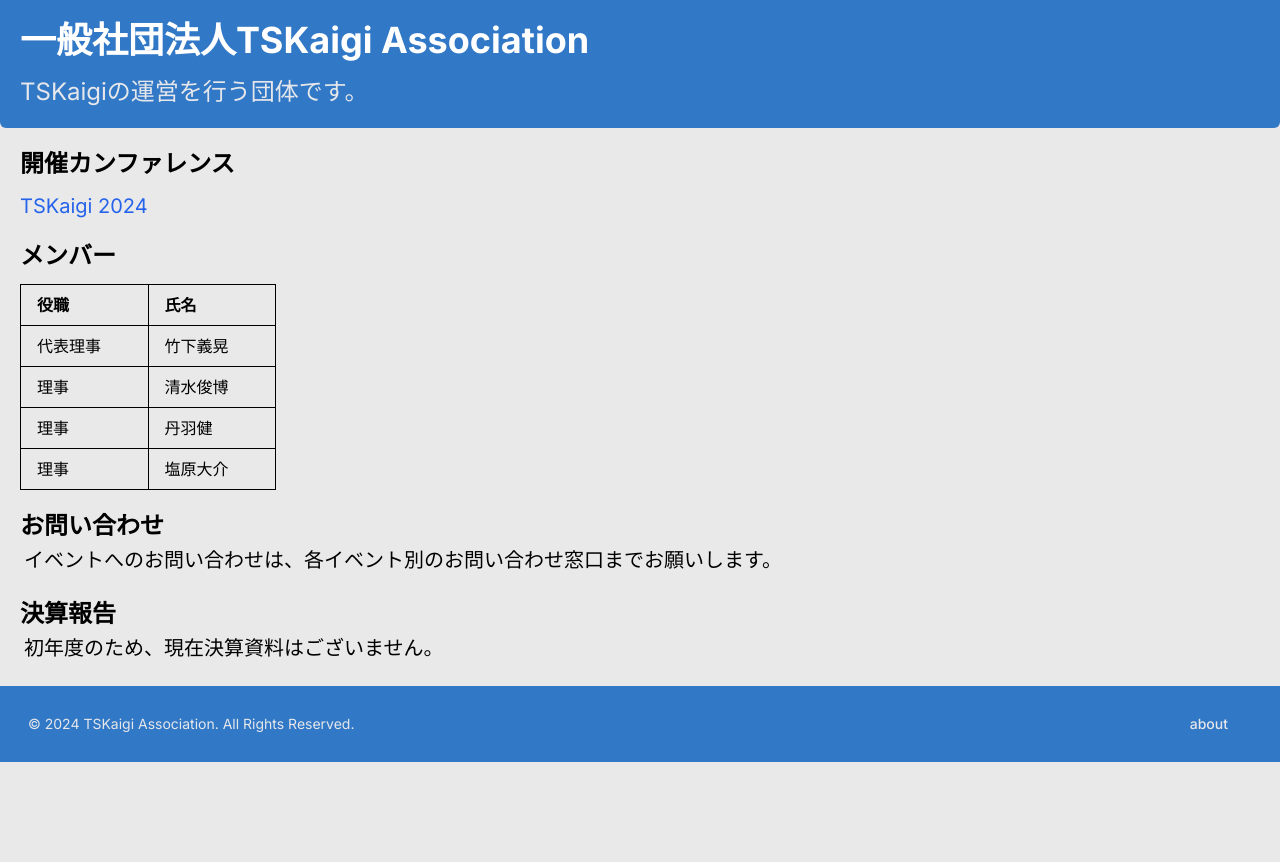
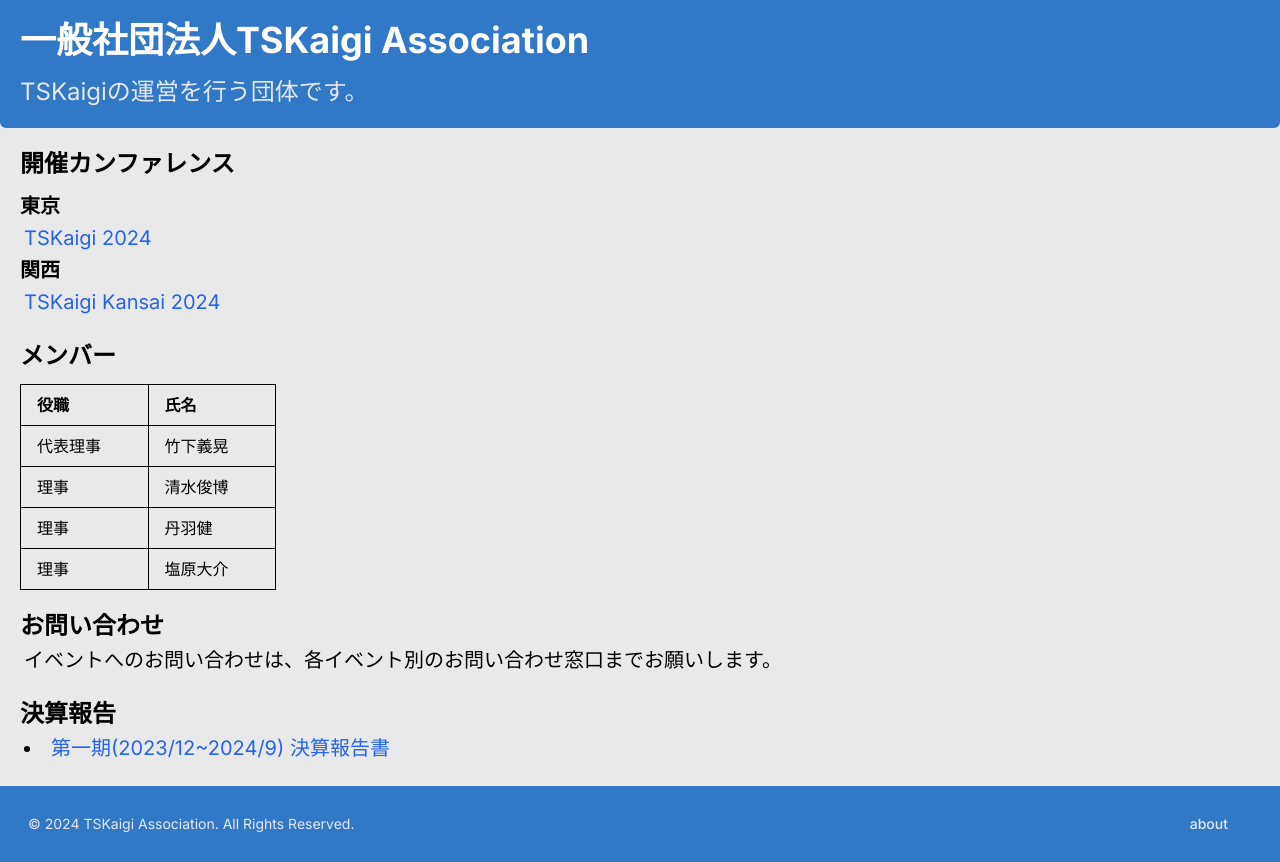
Before and after one commit to tskaigi-association/tskaigi-association.github.io, a Next.js app: page / in a window 1280 px wide. Before the commit the page ends 800 px from the top, so only its background shows below. Built offline with nearby package versions, Linux system fonts and the light colour scheme; no server answers.

Commit message:
決算書電子公示 イベント情報更新

```diff
--- a/src/app/page.tsx
+++ b/src/app/page.tsx
@@ -6,8 +6,21 @@
     { title: "理事", name: "塩原大介" },
   ];
 
-  const conferences = [{ name: "TSKaigi 2024", url: "https://tskaigi.org" }];
-
+  const conferences = [
+    { category: "東京", name: "TSKaigi 2024", url: "https://tskaigi.org" },
+    {
+      category: "関西",
+      name: "TSKaigi Kansai 2024",
+      url: "https://kansai.tskaigi.org",
+    },
+  ];
+  const groupByCategory = conferences.reduce((acc, conference) => {
+    acc.set(conference.category, [
+      ...(acc.get(conference.category) || []),
+      conference,
+    ]);
+    return acc;
+  }, new Map<string, typeof conferences>());
   return (
     <main className="flex min-h-screen flex-col items-left">
       <div className="flex flex-col bg-brand p-5 rounded-b-md">
@@ -22,15 +35,25 @@
         <div className="flex flex-col mb-5">
           <h1 className="text-2xl font-bold">開催カンファレンス</h1>
           <div className="mt-3">
-            <ul className="list-none">
+            {Array.from(groupByCategory.entries()).map(
+              ([category, conferences]) => (
+                <div key={category}>
+                  <h2 className="text-xl font-bold">{category}</h2>
+                  <ul className="list-none p-1">
                     {conferences.map((conference, index) => (
                       <li key={index}>
-                  <a href={conference.url} className="text-blue-600 text-xl">
+                        <a
+                          href={conference.url}
+                          className="text-blue-600 text-xl"
+                        >
                           {conference.name}
                         </a>
                       </li>
                     ))}
                   </ul>
+                </div>
+              )
+            )}
           </div>
         </div>
         <div className="flex flex-col mb-5">
@@ -68,9 +91,16 @@
         </div>
         <div className="flex flex-col">
           <h1 className="text-2xl font-bold">決算報告</h1>
-          <p className="text-xl p-1">
-            初年度のため、現在決算資料はございません。
-          </p>
+          <ul className="list-disc list-inside text-xl p-1">
+            <li>
+              <a
+                href="./TSKaigiAssociation_financial_report_1st_period.pdf"
+                className="text-blue-600"
+              >
+                第一期(2023/12~2024/9) 決算報告書
+              </a>
+            </li>
+          </ul>
         </div>
       </div>
       <footer className="bg-brand p-3">
```
Also changed, not shown: 2 other files (tests, documents, lock files or other folders). Lines whose indentation alone changed are shown as unchanged.
